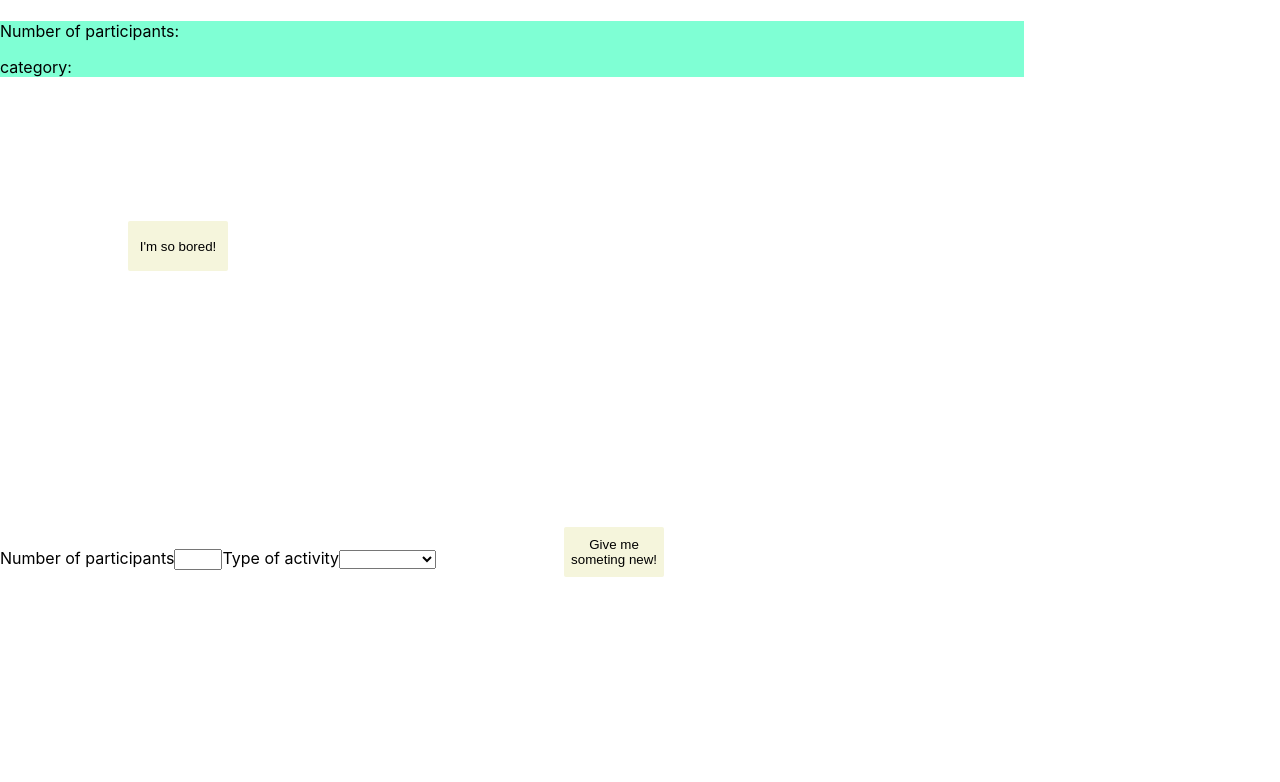
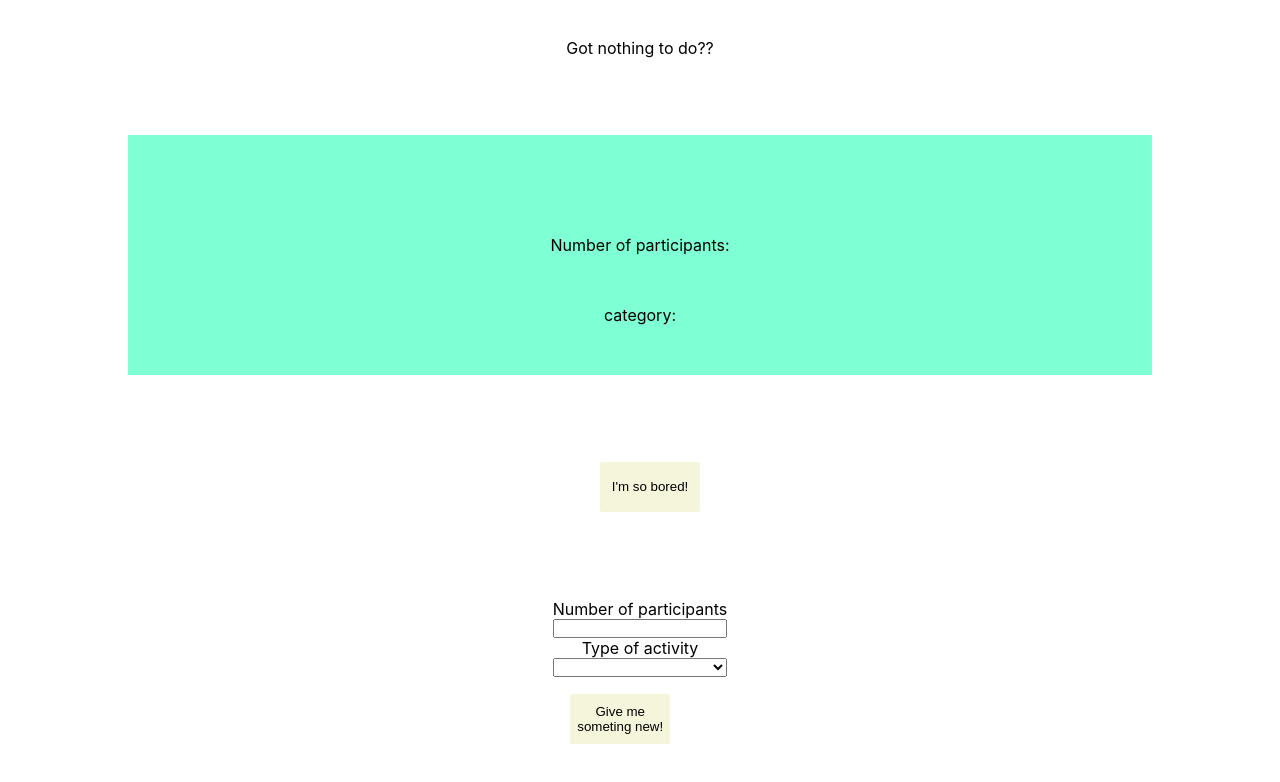
Before and after one commit to NellySP/Im-so-bored, a React (Create React App) app: page / in a window 1280 px wide. Shown: the top 782 px of the page. Built offline with nearby package versions, Linux system fonts and the light colour scheme; no server answers.

Commit message:
minor styling

```diff
--- a/src/App.css
+++ b/src/App.css
@@ -1,5 +1,23 @@
+* {
+  box-sizing: border-box;
+  margin: 0%;
+  padding: 0%;
+}
+
+.app {
+  display: flex;
+  flex-direction: column;
+  align-items: center;
+  justify-content: space-around;
+  text-align: center;
+  height: 100vh;
+}
+
 .activity-wrapper {
   background-color: aquamarine;
   width: 80%;
   height: 30%;
+  display: flex;
+  flex-direction: column;
+  justify-content: space-evenly;
 }
--- a/src/App.js
+++ b/src/App.js
@@ -10,8 +10,9 @@ function App() {
   const [participants, setParticipants] = useState();
   return (
     <div className="app">
+      <p>Got nothing to do??</p>
       <div className="activity-wrapper">
-        <h1>{activity}</h1>
+        <h2>{activity}</h2>
         <p>Number of participants: {participants}</p>
         <p>category: {type}</p>
       </div>
--- a/src/components/RandomActivity/index.js
+++ b/src/components/RandomActivity/index.js
@@ -6,7 +6,6 @@ const RandomActivity = ({ activity, setActivity }) => {
     const response = await fetch("https://www.boredapi.com/api/activity");
     const data = await response.json();
     setActivity(data.activity);
-    console.log(activity);
   };
 
   useEffect(() => {
--- a/src/components/SpecifyActivity/index.js
+++ b/src/components/SpecifyActivity/index.js
@@ -1,5 +1,6 @@
 import Button from "../Button";
 import React, { useState, useEffect } from "react";
+import Styles from "./specify.css";
 
 const SpecifyActivity = ({
   activity,
--- /dev/null
+++ b/src/components/SpecifyActivity/specify.css
@@ -0,0 +1,4 @@
+.participants-form {
+  display: flex;
+  flex-direction: column;
+}
```
Also changed, not shown: src/components/SpecifyActivity/participants.css (deleted).
